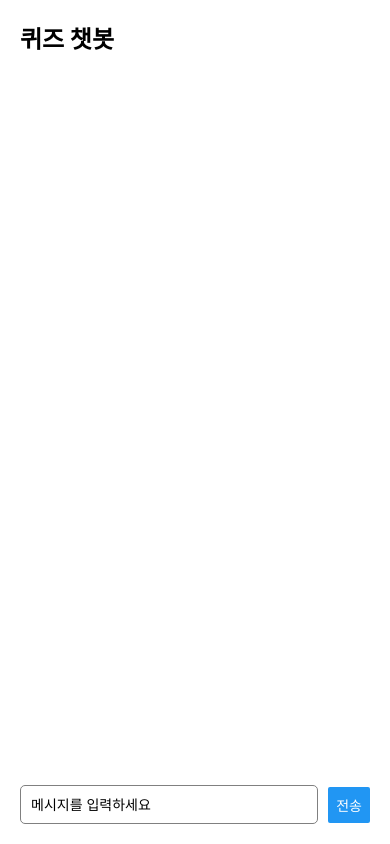
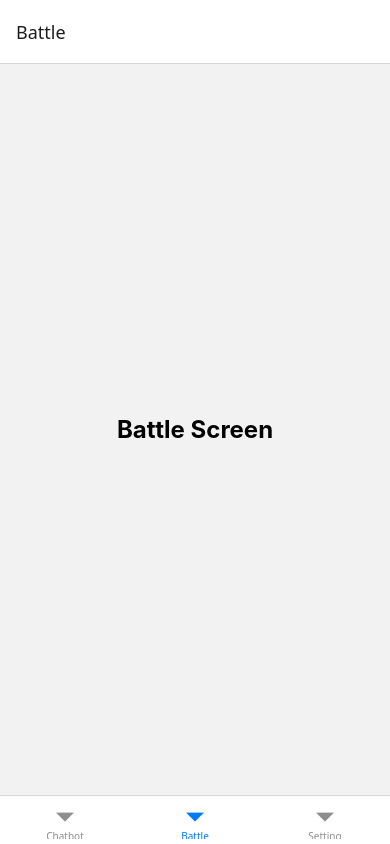
Before and after one commit to dear-yy/CapstoneDesignProject, a React Native app: screen /Battle in a window 390 px wide. Built offline with nearby package versions, Linux system fonts and the light colour scheme.

Commit message:
[11/7] 탭 생성

```diff
--- a/App.js
+++ b/App.js
@@ -1,14 +1,28 @@
+// App.js
+
 // React와 필요한 컴포넌트들을 import합니다.
 import React from 'react';
 import { SafeAreaView } from 'react-native';
+import { NavigationContainer } from '@react-navigation/native';
+import { createBottomTabNavigator } from '@react-navigation/bottom-tabs';
 import Chatbot from './Chatbot'; // Chatbot 컴포넌트를 import합니다.
+import Battle from './Battle';   // 새로운 Battle 컴포넌트를 import합니다.
+import Setting from './Setting'; // 새로운 Setting 컴포넌트를 import합니다.
+
+const Tab = createBottomTabNavigator();
 
 const App = () => {
    return (
-      // SafeAreaView를 사용하여 iOS/Android에서 안전한 영역에 표시되도록 합니다.
-      <SafeAreaView style={{ flex: 1 }}>
-         <Chatbot />
-      </SafeAreaView>
+      <NavigationContainer>
+         {/* // SafeAreaView를 사용하여 iOS/Android에서 안전한 영역에 표시되도록 합니다. */}
+         <SafeAreaView style={{ flex: 1 }}>
+            <Tab.Navigator>
+               <Tab.Screen name="Chatbot" component={Chatbot} />
+               <Tab.Screen name="Battle" component={Battle} />
+               <Tab.Screen name="Setting" component={Setting} />
+            </Tab.Navigator>
+         </SafeAreaView>
+      </NavigationContainer>
    );
 };
 
--- /dev/null
+++ b/Battle.js
@@ -0,0 +1,18 @@
+// Battle.js
+import React from 'react';
+import { View, Text, StyleSheet } from 'react-native';
+
+const Battle = () => {
+   return (
+      <View style={styles.container}>
+         <Text style={styles.text}>Battle Screen</Text>
+      </View>
+   );
+};
+
+const styles = StyleSheet.create({
+   container: { flex: 1, justifyContent: 'center', alignItems: 'center' },
+   text: { fontSize: 24, fontWeight: 'bold' },
+});
+
+export default Battle;
--- /dev/null
+++ b/Setting.js
@@ -0,0 +1,18 @@
+// Setting.js
+import React from 'react';
+import { View, Text, StyleSheet } from 'react-native';
+
+const Setting = () => {
+   return (
+      <View style={styles.container}>
+         <Text style={styles.text}>Setting Screen</Text>
+      </View>
+   );
+};
+
+const styles = StyleSheet.create({
+   container: { flex: 1, justifyContent: 'center', alignItems: 'center' },
+   text: { fontSize: 24, fontWeight: 'bold' },
+});
+
+export default Setting;
```
Also changed, not shown: package.json (+8 -3 lines), 1 other file (tests, documents, lock files or other folders).
